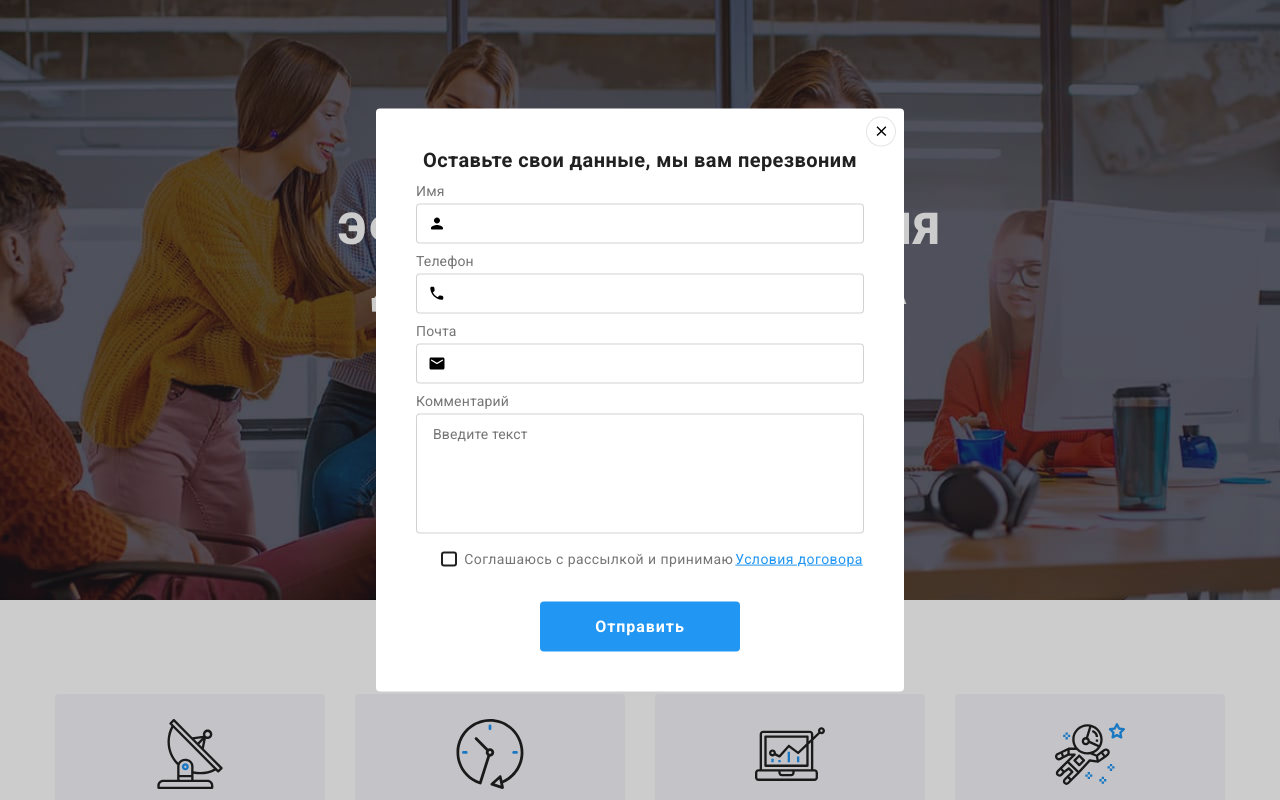
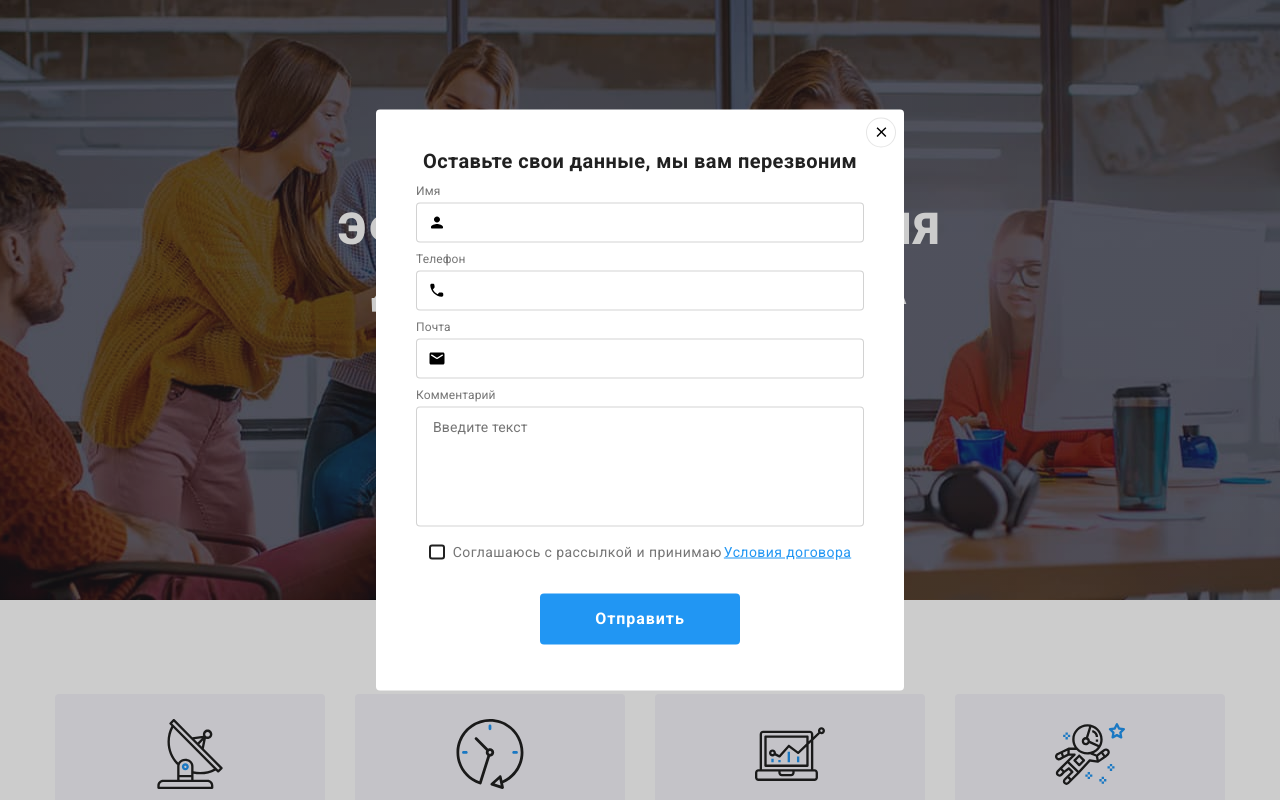
Before and after one commit to IreneCreadora/goit-markup-hw-08, a plain HTML site: page index.html in a window 1280 px wide. Both pictures are taken after a click on the button "Заказать услугу". Shown: the top 800 px of the page. Drawn offline with nearby package versions, Linux system fonts and the light colour scheme; files that its build step writes are made by us from their sources.

Commit message:
Update _modal.scss

```diff
--- a/sass/components/_modal.scss
+++ b/sass/components/_modal.scss
@@ -23,14 +23,18 @@
     left: 50%;
     transform: translate(-50%,-50%);
 
-    min-height: 581px;
-    width: 528px;
-    // padding: 0px 0px;
+    min-height: 609px;
+    width: 450px;
     background-color: var(--primary-bg-color);
     border-radius: 4px;
 
     transition-duration: var(--animation-duration);
     transition-timing-function:var(--animation-timing-function);
+
+    @include desktop {
+        min-height: 581px;
+        width: 528px;
+    }
 }
 .close-btn {
     position: absolute;
@@ -62,8 +66,11 @@
 
     font-weight: 700;
     font-size: 20px;
+    line-height: 1.5;
+    text-align: center;
+    @include desktop {
     line-height: 1.15;
-    text-align: center;
+    }
 }
 .modal-form {
     display: flex;
@@ -73,8 +80,8 @@
     margin-bottom: 10px;
 
     font-weight: 400;
-    font-size: 14px;
-    line-height: 1.14;
+    font-size: 12px;
+    line-height: 1.16;
     letter-spacing: 0.01em;
     color: var(--secondary-text-color);
 }
@@ -85,7 +92,7 @@
     margin-top: 4px;
     padding-left: 42px;
 
-    width: 448px;
+    width: 100%;
     height: 40px;
     border: 1px solid rgba(33, 33, 33, 0.2);
     border-radius: 4px;
@@ -111,7 +118,7 @@
 }
 .modal-textarea {
     margin-top: 4px;
-    width: 448px;
+    width: 100%;
     height: 120px;
     padding: 12px 16px;
 
@@ -133,9 +140,9 @@
     }
 }
 
-.checkbox {
-    margin-left: 24px;
-}
+// .checkbox {
+//     margin-right: 10px;
+// }
 // .modal-checkbox {
 
 // }
@@ -144,7 +151,7 @@
     border: none;
 }
 .agreement-text span {
-    margin-right: 7px;
+    margin-right: 8px;
     display: flex;
     align-items: center;
     justify-content: center;
@@ -166,9 +173,13 @@
     justify-content: center;
     align-items: center;
     font-weight: 400;
-    font-size: 14px;
-    line-height: 1.71;
+    font-size: 12px;
+    line-height: 1.16;
     color: var(--secondary-text-color);
+    @include desktop {
+        font-size: 14px;
+        line-height: 1.71;
+    }
 }
 .agreement-link {
     margin-left: 2px;
```
